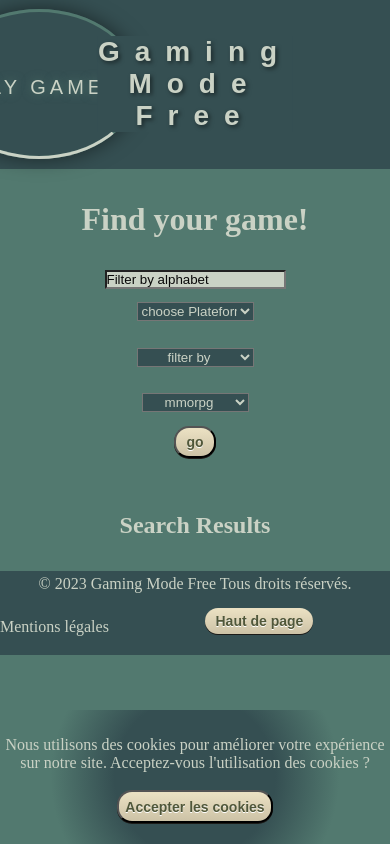
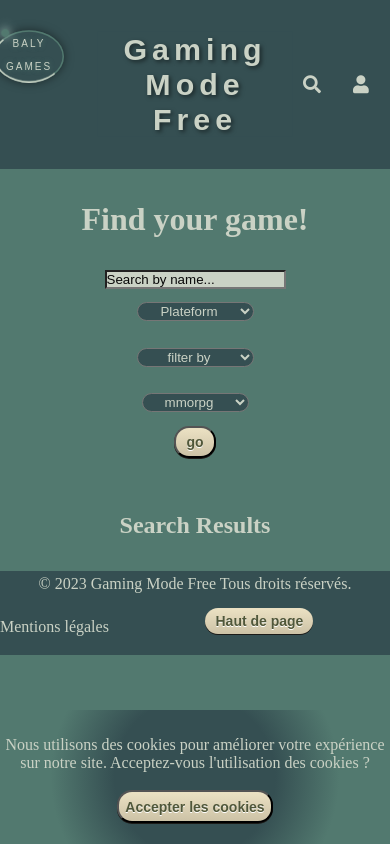
Before and after one commit to Clourc/ProjetApiBALY, an Angular app: page /search in a window 390 px wide. Built offline with nearby package versions, Linux system fonts and the light colour scheme.

Commit message:
css header

```diff
--- a/src/app/header/header.component.css
+++ b/src/app/header/header.component.css
@@ -2,11 +2,12 @@ header {
     background-color: #354F52;
     padding: 20px;
     display: flex;
-    justify-content: space-between;
+
     align-items: center;
     height: 20vh;
+   box-sizing:content-box;
 
-  }
+}
 
   /* .logo {
     width: 100px;
@@ -28,86 +29,65 @@ header {
     transform: translate(-50%, -50%);
     text-shadow: 2px 2px 4px rgba(0, 0, 0, 0.5);
     font-weight: bold;
+    text-align: center;
+
   }
 
   nav ul {
     list-style: none;
-    display: flex;
+    display: grid;
+    grid-template-columns: repeat(2, 50px);
     align-items: center;
-    background-color: #354F52
+    background-color: #354F52;
+    grid-gap: 40px;
+
   }
 
-  nav ul li {
-    margin-right: 10px;
+  nav{
+  margin-left: 80%;
+
   }
 
   nav ul li a {
     text-decoration: none;
     color:#CAD2C5;
     font-family: sans-serif;
-    letter-spacing: 5px;
+
     background-color: #354F52;
+
   }
 
   nav ul li a i {
     font-size: 18px;
+    background-color: #354F52;
   }
 
-
-   /* styles responsive */
-  @media (max-width: 768px){
-  header {
-
-    flex-wrap: wrap;
-  }
-
-  .logo {
-
-    width: 10%;
-    margin-bottom: 10px;
-  }
-
-  h1 {
-    flex-basis: 100%;
-    text-align: center;
-    margin-bottom: 20px;
-  }
-
-  nav {
-    flex-basis: 100%;
-    text-align: center;
-    margin-bottom: 20px;
-  }
-
-  nav ul {
-    justify-content: center;
+  li:last-child{
+    display: flex;
 
   }
-
-  nav ul li {
-    margin: 0 10px;
-
-  }
-
-  nav ul li:last-child {
-    margin-right: 0;
-  }
-
+a{
+  display: flex;
 }
 
-.ring
+p{
+  margin-left: 10px;
+  background-color: #354F52;
+}
+
+  .ring
 {
   position:absolute;
   top:10%;
   left:10%;
-  transform:translate(-50%,-50%);
-  width:200px;
-  height:150px;
+  transform:translate(-40%,-35%);
+  width:140px;
+  height:105px;
   background:transparent;
   border:3px solid #52796F;
   border-radius:50%;
   text-align:center;
-  line-height:150px;
+  line-height:47px;
   font-family:sans-serif;
   font-size:20px;
   color:#CAD2C5;
@@ -115,6 +95,7 @@ header {
   text-transform:uppercase;
   text-shadow:0 0 10px #52796F;
   box-shadow:0 0 20px rgba(0,0,0,.5);
+
 }
 .ring:before
 {
@@ -141,6 +122,8 @@ span
   background:transparent;
   transform-origin:left;
   animation:animate 2s linear infinite;
+
+
 }
 span:before
 {
@@ -152,7 +135,7 @@ span:before
   background:#52796F;
   top:-6px;
   right:-8px;
-  box-shadow:0 0 20px #52796F;
+  box-shadow:0 0 20px #afc9c3;
 }
 @keyframes animateC
 {
@@ -176,3 +159,69 @@ span:before
     transform:rotate(405deg);
   }
 }
+
+   /* styles responsive */
+  @media (max-width: 768px){
+  header {
+    box-sizing: border-box;
+    /* flex-wrap: wrap; */
+  }
+
+  .logo {
+
+    width: 10%;
+    margin-bottom: 10px;
+  }
+
+  h1 {
+    font-size: 1.9em;
+    letter-spacing: 5px;
+    /* flex-basis: 100%; */
+    text-align: center;
+    margin-bottom: 20px;
+
+  }
+
+  nav {
+    /* flex-basis: 100%; */
+    text-align: center;
+
+    margin-left: 78%;
+    z-index: 1;
+  }
+
+  nav ul {
+    /* justify-content: center; */
+    grid-gap: 0px;
+
+  }
+
+  nav ul li {
+    margin: 0 10px;
+  flex-direction: column;
+  text-decoration: none;
+  background-color: #354F52;
+
+  }
+
+
+  nav ul li:last-child {
+    margin-right: 0;
+  }
+  .ring{
+    transform: scale(0.5)
+    translate(-8em, -8em);
+    z-index: 1;
+
+  }
+   a{
+
+    text-decoration: none;
+
+   }
+ p{
+   display: none;
+  }
+
+
+}
--- a/src/app/header/header.component.html
+++ b/src/app/header/header.component.html
@@ -12,10 +12,10 @@
   <nav>
     <ul>
 
-      <li><a routerLink="/search"><i class="fa fa-search" id="search games"></i></a></li>
+      <li><a routerLink="/search"><i class="fa fa-search" id="searchGames"></i><p>Search</p></a></li>
 
-      <li *ngIf="!isLoggedIn; else ProfileLink"><a routerLink="/login">Connexion</a></li>
-      <ng-template #ProfileLink><li><a routerLink="/user">Mon Profil</a></li></ng-template>
+      <li *ngIf="!isLoggedIn; else ProfileLink"><a routerLink="/login"><i class="fas fa-user"></i><p>Login</p></a></li>
+      <ng-template #ProfileLink><li><a  routerLink="/user"> <i class="fas fa-user"></i>Profil</a></li></ng-template>
     </ul>
   </nav>
 </header>
--- a/src/app/search/search.component.css
+++ b/src/app/search/search.component.css
@@ -44,6 +44,13 @@ option {
   align-items: center;
   background-color: #52796f;
 
+}
+
+#platSelect, #sort{
+  border-radius: 30px;
+}
+select{
+  border-radius: 30px;
 }
 
 @media screen and (min-width: 768px) {
--- a/src/app/search/search.component.html
+++ b/src/app/search/search.component.html
@@ -7,11 +7,11 @@
       name="alphabetInput"
       id="alphabetInput"
       type="text"
-      placeholder="Filter by alphabet"
+      placeholder="Search by name..."
     />
   </div>
   <select [(ngModel)]="selectPlat"  name="Plateform" id="platSelect">
-    <option value=""disabled selected> choose Plateform</option>
+    <option value=""disabled selected>Plateform</option>
     <option *ngFor="let element of searchArray" >{{ element }}</option>
   </select>
 
```
Also changed, not shown: src/assets/profil_icon.png (added), src/assets/profil_icon_connect.png (added).
